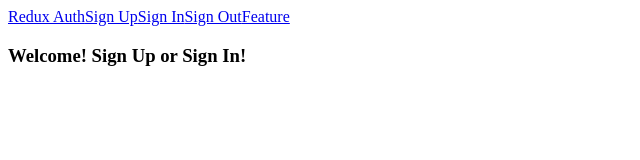
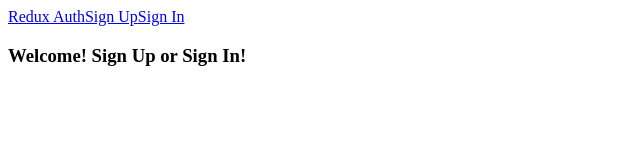
Before and after one commit to liranh85/udemy-advanced-react-and-redux-2018, a React (Create React App) app in the folder auth/client/: page / in a window 1280 px wide. Shown: the top 160 px of the page, without its empty margins (0-640 px from the left). Built offline with nearby package versions, Linux system fonts and the light colour scheme.

Commit message:
Header: render relevant links based on login state

```diff
--- a/auth/client/src/components/Header.js
+++ b/auth/client/src/components/Header.js
@@ -1,18 +1,35 @@
 import React, { Component } from 'react'
 import { Link } from 'react-router-dom'
+import { connect } from 'react-redux'
 
 class Header extends Component {
+  renderLinks() {
+    return this.props.authenticated
+      ? (
+        <React.Fragment>
+          <Link to="/signout">Sign Out</Link>
+          <Link to="/feature">Feature</Link>
+        </React.Fragment>
+      ) : (
+        <React.Fragment>
+          <Link to="/signup">Sign Up</Link>
+          <Link to="/signin">Sign In</Link>
+        </React.Fragment>
+      )
+  }
+
   render() {
     return (
       <div>
         <Link to="/">Redux Auth</Link>
-        <Link to="/signup">Sign Up</Link>
-        <Link to="/signin">Sign In</Link>
-        <Link to="/signout">Sign Out</Link>
-        <Link to="/feature">Feature</Link>
+        {this.renderLinks()}
       </div>
     )
   }
 }
 
-export default Header
+function mapStateToProps(state) {
+  return { authenticated: state.auth.authenticated }
+}
+
+export default connect(mapStateToProps)(Header)
```
